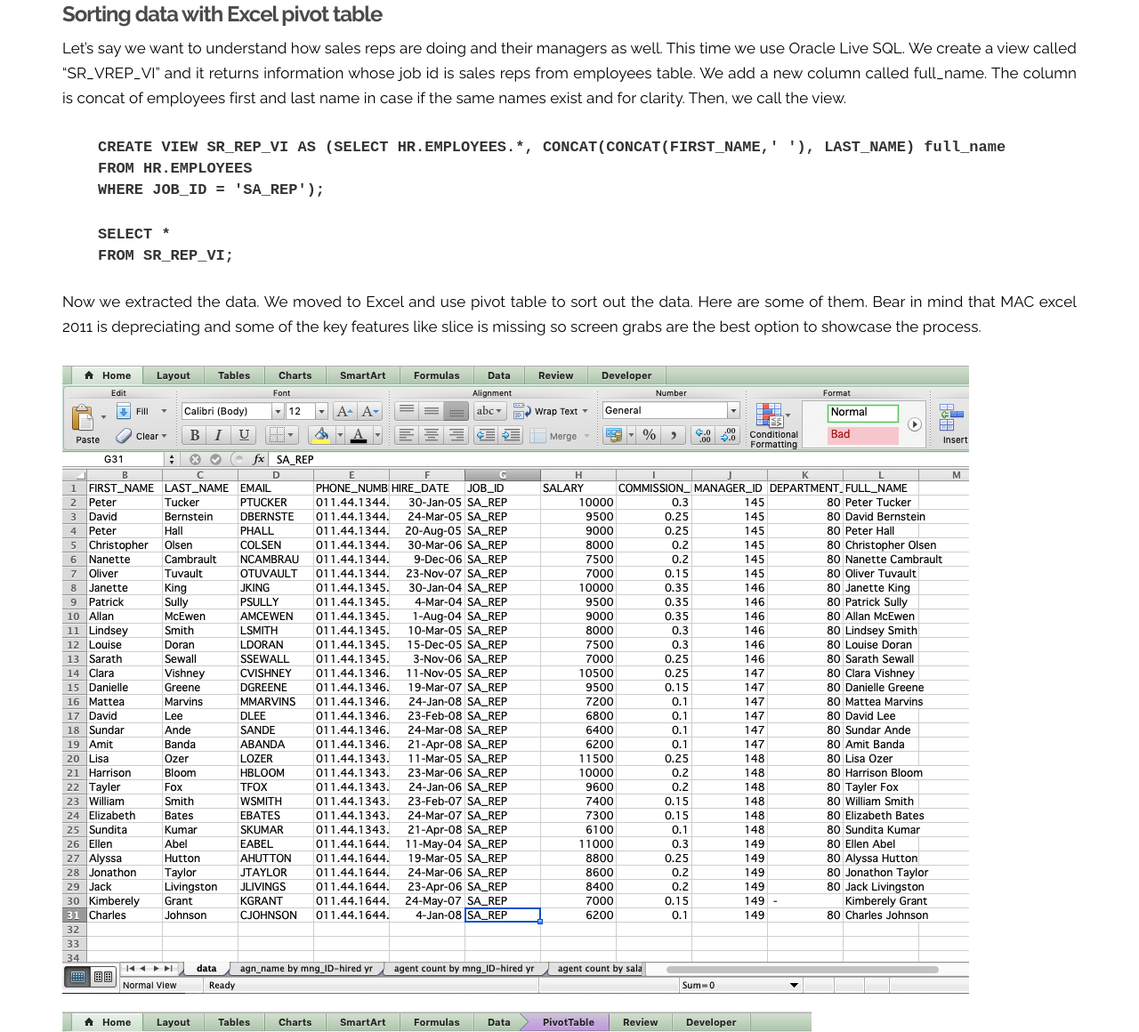
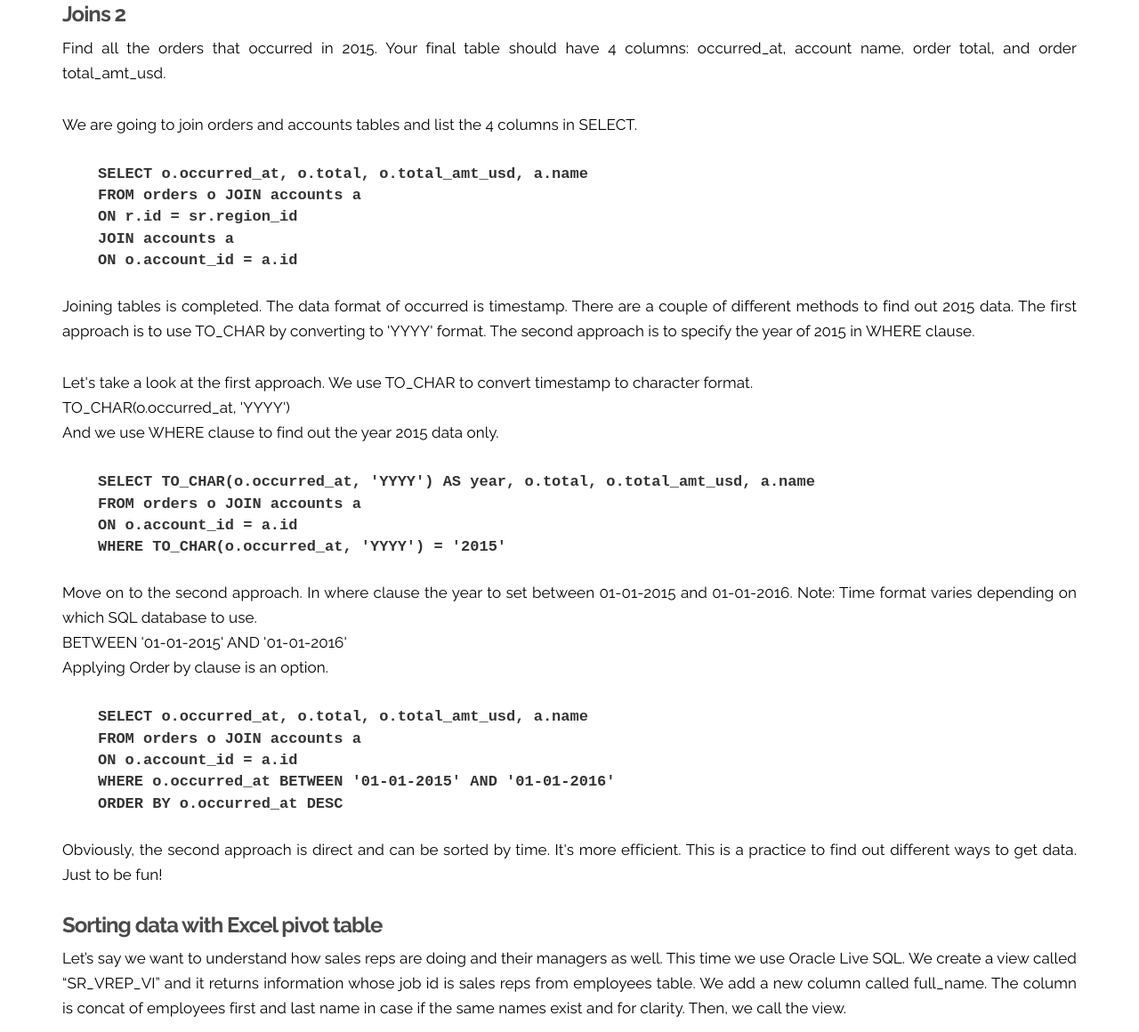
Before and after one commit to mooote/mooote.github.io, a plain HTML site: page sql.html in a window 1280 px wide. Shown: the part 6318-7478 px from the top of the page at 89% size. Drawn offline with nearby package versions, Linux system fonts and the light colour scheme.

Commit message:
sql joins added

```diff
--- a/sql.html
+++ b/sql.html
@@ -271,7 +271,7 @@
 										</ul>
 							    </ul>
 
-							    <h3>Joins</h3>
+							    <h3>Joins 1</h3>
 
 							    <p>Find a table that provides the region for each sales_rep along with their associated accounts. This time only for the Midwest region. Your final table should include three columns: the region name, the sales rep name, and the account name. Sort the accounts alphabetically (A-Z) according to account name.</p>
 
@@ -299,6 +299,42 @@
 											    <li>WHERE r.name = 'Midwest'</li>
 											    <li>ORDER BY 3</li>
 										</ul>
+								<h3>Joins 2</h3>
+
+								<p>Find all the orders that occurred in 2015. Your final table should have 4 columns: occurred_at, account name, order total, and order total_amt_usd.</p>
+
+								<p>We are going to join orders and accounts tables and list the 4 columns in SELECT.</p>
+								 		<ul class="query">
+												<li>SELECT o.occurred_at, o.total, o.total_amt_usd, a.name</li>
+												<li>FROM orders o JOIN accounts a</li>
+												<li>ON r.id = sr.region_id</li>
+												<li>JOIN accounts a</li>
+											    <li>ON o.account_id = a.id</li>
+										</ul>
+
+
+								<p>Joining tables is completed. The data format of occurred is timestamp. There are a couple of different methods to find out 2015 data. The first approach is to use TO_CHAR by converting to 'YYYY' format. The second approach is to specify the year of 2015 in WHERE clause.</p>
+
+								<p>Let's take a look at the first approach. We use TO_CHAR to convert timestamp to character format.<br>
+								TO_CHAR(o.occurred_at, 'YYYY')<br>
+								And we use WHERE clause to find out the year 2015 data only.</p>
+										<ul class="query">
+												<li>SELECT TO_CHAR(o.occurred_at, 'YYYY') AS year, o.total, o.total_amt_usd, a.name</li>
+												<li>FROM orders o JOIN accounts a</li>
+											    <li>ON o.account_id = a.id</li>
+											    <li>WHERE TO_CHAR(o.occurred_at, 'YYYY') = '2015'</li>
+										</ul>
+								<p>Move on to the second approach. In where clause the year to set between 01-01-2015 and 01-01-2016. Note: Time format varies depending on which SQL database to use.<br>BETWEEN '01-01-2015' AND '01-01-2016'<br>
+								Applying Order by clause is an option.</p>
+
+										<ul class="query">
+												<li>SELECT o.occurred_at, o.total, o.total_amt_usd, a.name</li>
+												<li>FROM orders o JOIN accounts a</li>
+											    <li>ON o.account_id = a.id</li>
+											    <li>WHERE o.occurred_at BETWEEN '01-01-2015' AND '01-01-2016'</li>
+											    <li>ORDER BY o.occurred_at DESC</li>
+										</ul>
+								<p>Obviously, the second approach is direct and can be sorted by time. It's more efficient. This is a practice to find out different ways to get data. Just to be fun!</p>
 
 						        <h3>Sorting data with Excel pivot table</h3>
 
```
